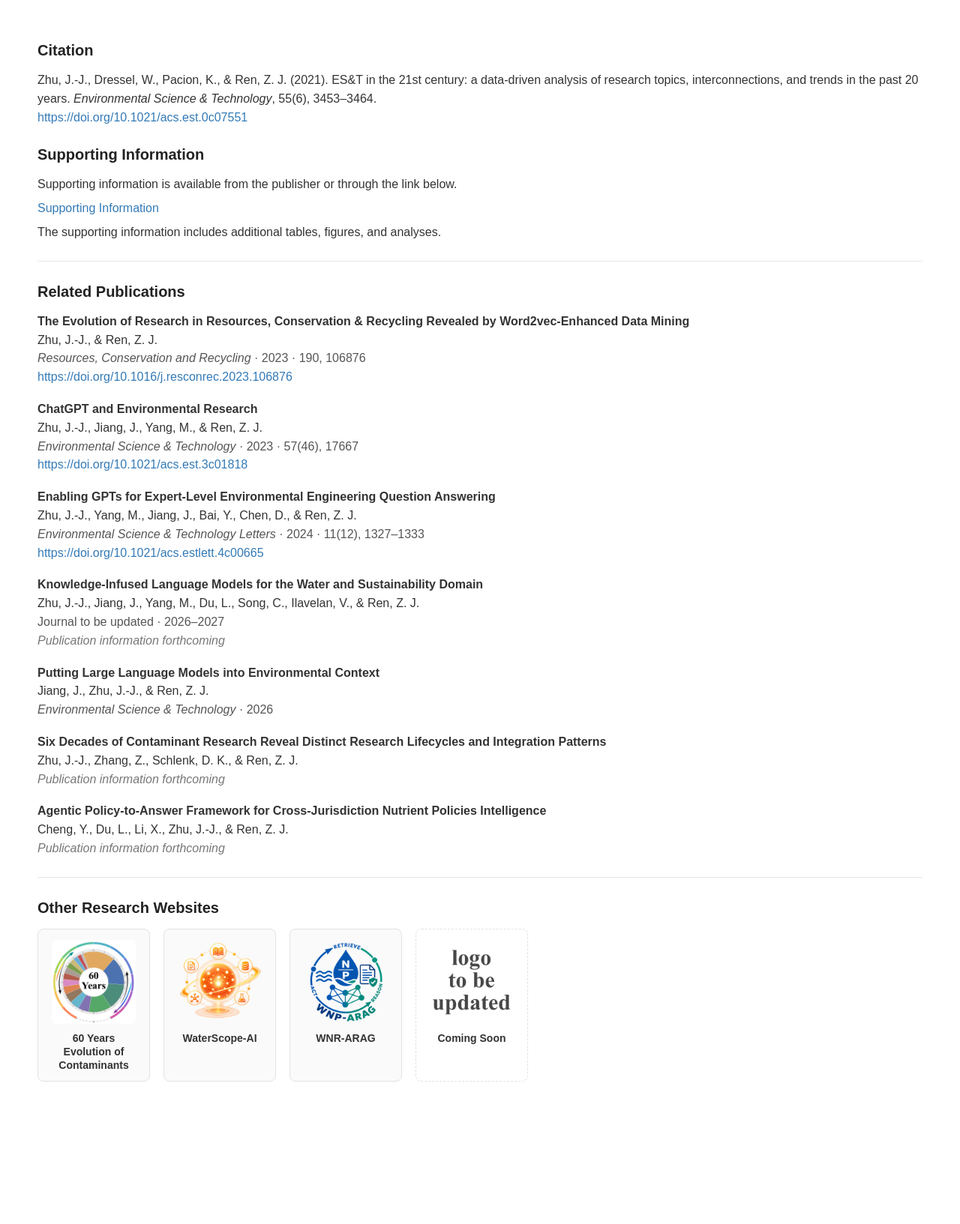
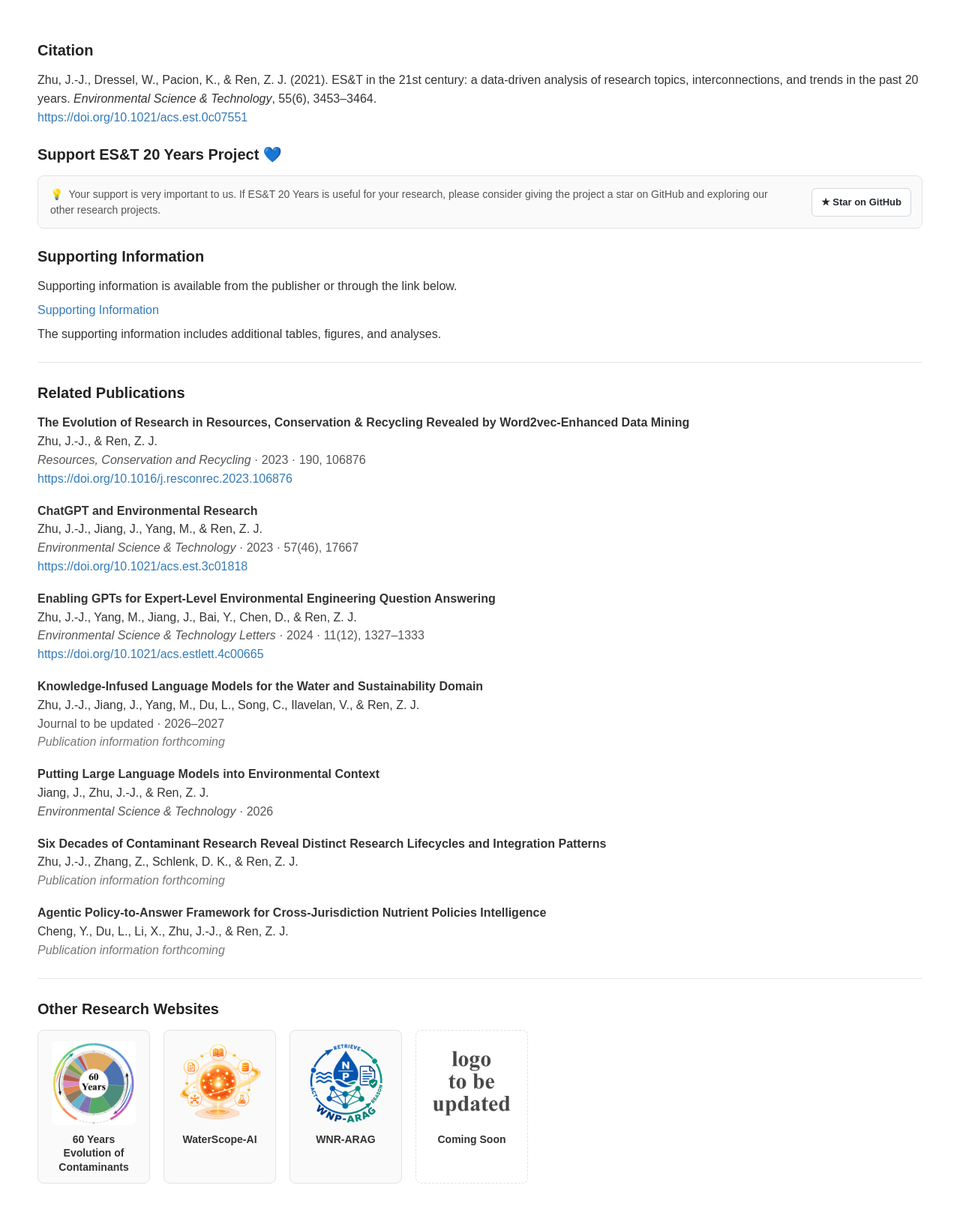
Before and after one commit to starfriend10/EST, a Jekyll site: the page research/materials.html, which Jekyll copies as it is, in a window 1280 px wide. Shown: the whole page at 75% size. Built offline with Jekyll 4.4.1, drawn with Linux system fonts in a browser that asks for light colours; before the commit the page ends 1497 px from its top, so only the background shows below that.

Commit message:
Add files via upload

```diff
--- a/research/materials.html
+++ b/research/materials.html
@@ -16,6 +16,53 @@
     .meta { color:#555; }
     .forthcoming { color:#777; font-style:italic; }
     hr { border:0; border-top:1px solid #e6e6e6; margin:25px 0; }
+
+
+    .support-card {
+      position: relative;
+      margin: 8px 0 20px;
+      padding: 14px 170px 14px 16px;
+      border: 1px solid #e2e2e2;
+      border-radius: 8px;
+      background: #fafafa;
+      box-sizing: border-box;
+      min-height: 58px;
+      display: flex;
+      align-items: center;
+    }
+    .support-message {
+      margin: 0;
+      color: #555;
+      font-size: 14px;
+      line-height: 1.45;
+    }
+    .support-icon {
+      margin-right: 7px;
+    }
+    .github-star-btn {
+      position: absolute;
+      top: 50%;
+      right: 14px;
+      transform: translateY(-50%);
+      display: inline-flex;
+      align-items: center;
+      justify-content: center;
+      padding: 8px 12px;
+      border: 1px solid #d0d7de;
+      border-radius: 6px;
+      background: #fff;
+      color: #24292f;
+      font-size: 13px;
+      font-weight: 600;
+      text-decoration: none;
+      white-space: nowrap;
+      transition: background 0.18s ease, border-color 0.18s ease;
+    }
+    .github-star-btn:hover {
+      background: #f3f4f6;
+      border-color: #afb8c1;
+      text-decoration: none;
+    }
 
     .research-sites {
       display: grid;
@@ -65,6 +112,16 @@
       opacity: 0.72;
     }
     @media (max-width: 760px) {
+
+      .support-card {
+        padding: 14px 16px;
+        display: block;
+      }
+      .github-star-btn {
+        position: static;
+        transform: none;
+        margin-top: 10px;
+      }
       .research-sites {
         grid-template-columns: repeat(2, 150px);
       }
@@ -82,6 +139,12 @@
     <div class="citation">
       Zhu, J.-J., Dressel, W., Pacion, K., &amp; Ren, Z. J. (2021). ES&amp;T in the 21st century: a data-driven analysis of research topics, interconnections, and trends in the past 20 years. <i>Environmental Science &amp; Technology</i>, 55(6), 3453–3464.<br>
       <a href="https://doi.org/10.1021/acs.est.0c07551" target="_blank" rel="noopener noreferrer">https://doi.org/10.1021/acs.est.0c07551</a>
+    </div>
+
+    <h2>Support ES&amp;T 20 Years Project 💙</h2>
+    <div class="support-card">
+      <p class="support-message"><span class="support-icon">💡</span>Your support is very important to us. If ES&amp;T 20 Years is useful for your research, please consider giving the project a star on GitHub and exploring our other research projects.</p>
+      <a class="github-star-btn" href="https://github.com/starfriend10/EST" target="_blank" rel="noopener noreferrer">★ Star on GitHub</a>
     </div>
 
     <h2>Supporting Information</h2>
```
